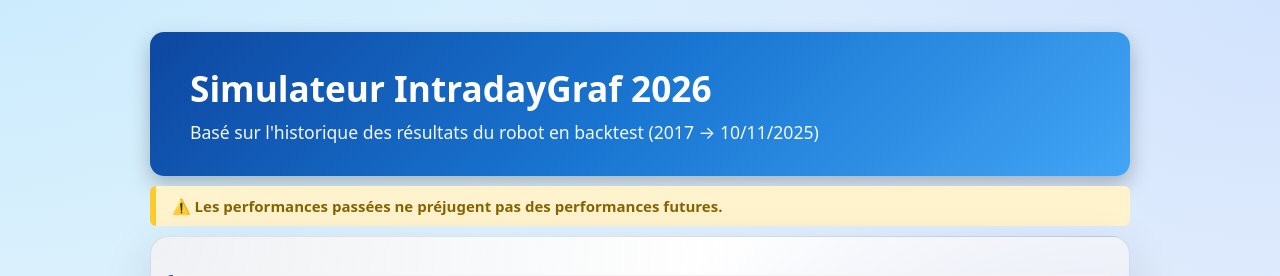
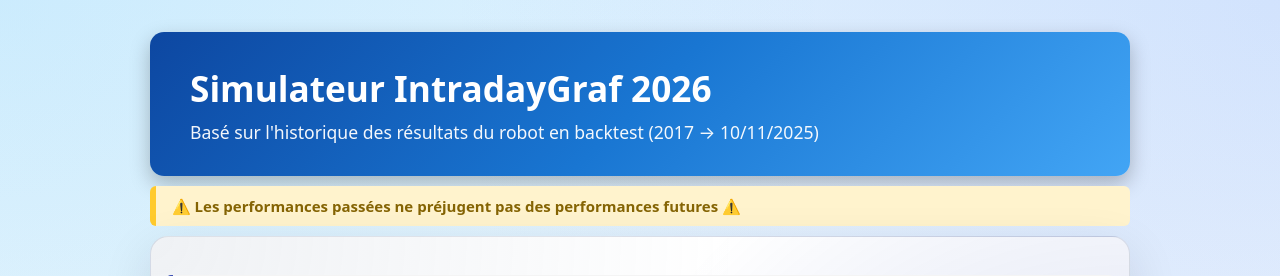
Before and after one commit to olivier-defrance/intradaygraf-react, a React (Vite) app: page / in a window 1280 px wide. Shown: the top 276 px of the page. Built offline with nearby package versions, Linux system fonts and the light colour scheme; no server answers.

Commit message:
Ajout graphique 78

```diff
--- a/src/App.jsx
+++ b/src/App.jsx
@@ -260,7 +260,7 @@ setBestPerformance(
 
           {/* Phrase de vigilance */}
 			<p className="warning-banner">
-			  ⚠️ Les performances passées ne préjugent pas des performances futures.
+			  ⚠️  Les performances passées ne préjugent pas des performances futures  ⚠️
 			</p>
 
         <main className="app-main">
--- a/src/index.css
+++ b/src/index.css
@@ -409,6 +409,7 @@ body {
   margin: 10px 0 10px 0;
   font-weight: 600;
   font-size: 15px;
+  align-content: center;
 }
 
 
```
